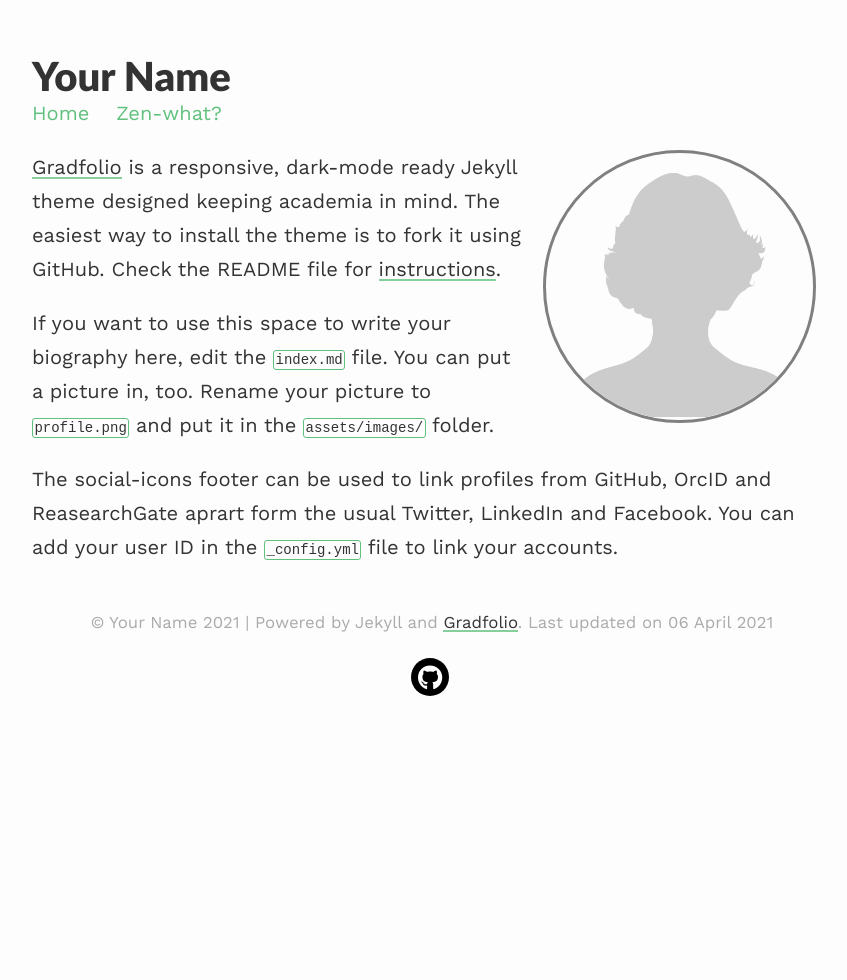
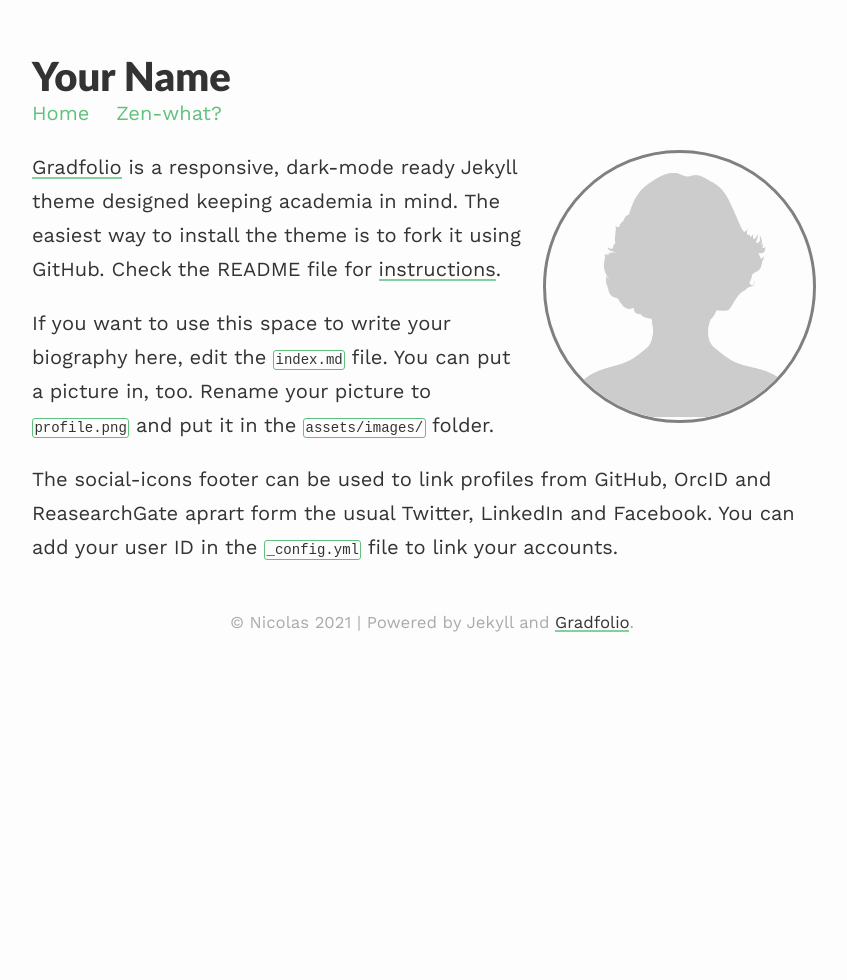
Before and after one commit to zeneise/gradfolio, a Jekyll site: the page built from index.md, in a window 1280 px wide. Shown: the whole page, without its empty margins (208-1055 px from the left). Built offline with Jekyll 4.4.1, drawn with Linux system fonts in a browser that asks for light colours; nearby versions of some CDN libraries.

Commit message:
Update default.html

```diff
--- a/_layouts/default.html
+++ b/_layouts/default.html
@@ -32,18 +32,13 @@
 
         <footer>
           <p class="copy">
-            <small> &copy; {{site.title}} {{ site.time | date: '%Y' }}
+            <small> &copy; Nicolas {{ site.time | date: '%Y' }}
                     | Powered by Jekyll and
                     <a target="_blank" href="https://github.com/jitinnair1/gradfolio/">Gradfolio</a>.
-                    Last updated on {{ site.time | date_to_long_string }}
             </small>
           </p>
 
-        {% include social-footer.html %}
-
         </footer>
-
-        {% include analytics.html %}
 
     </body>
 
```
